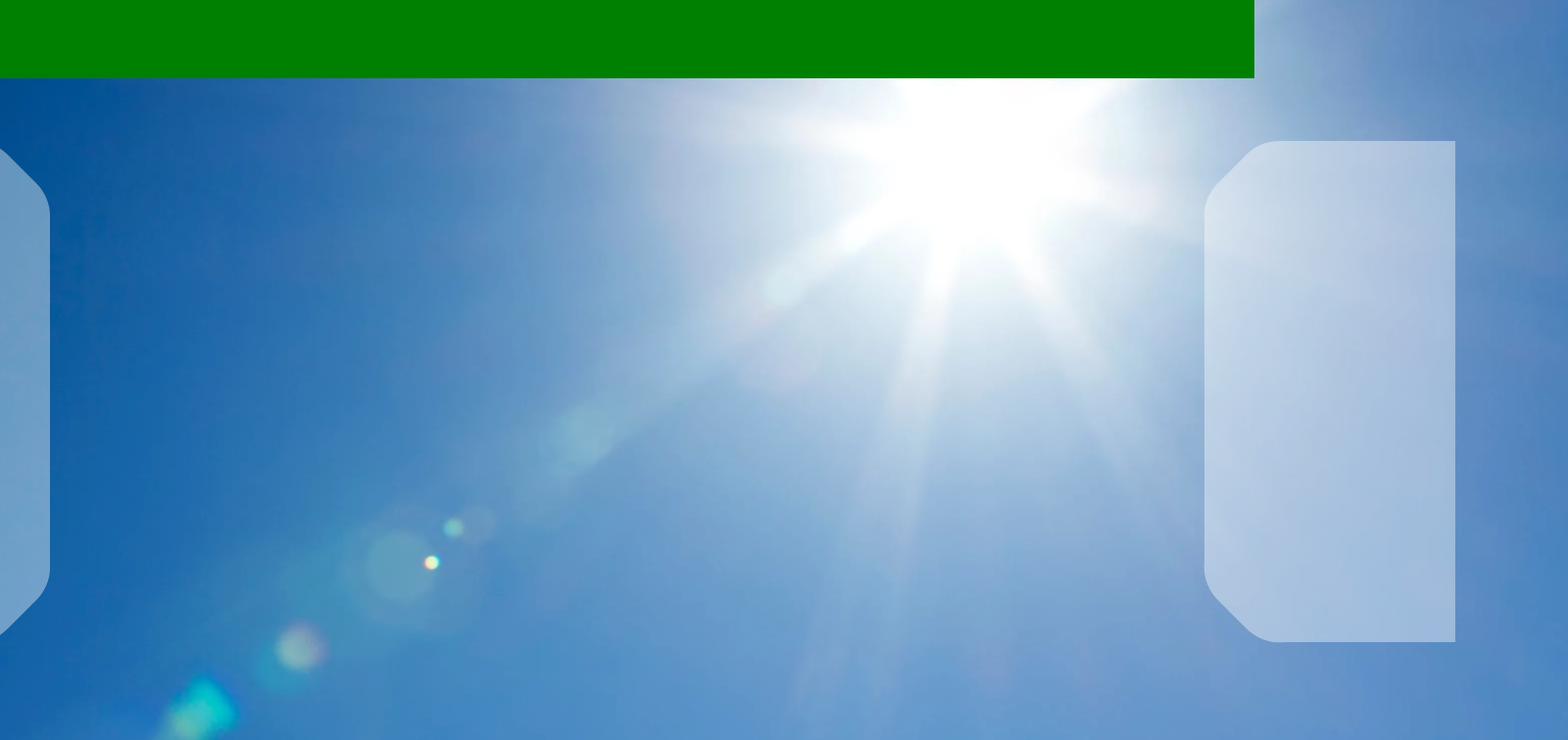
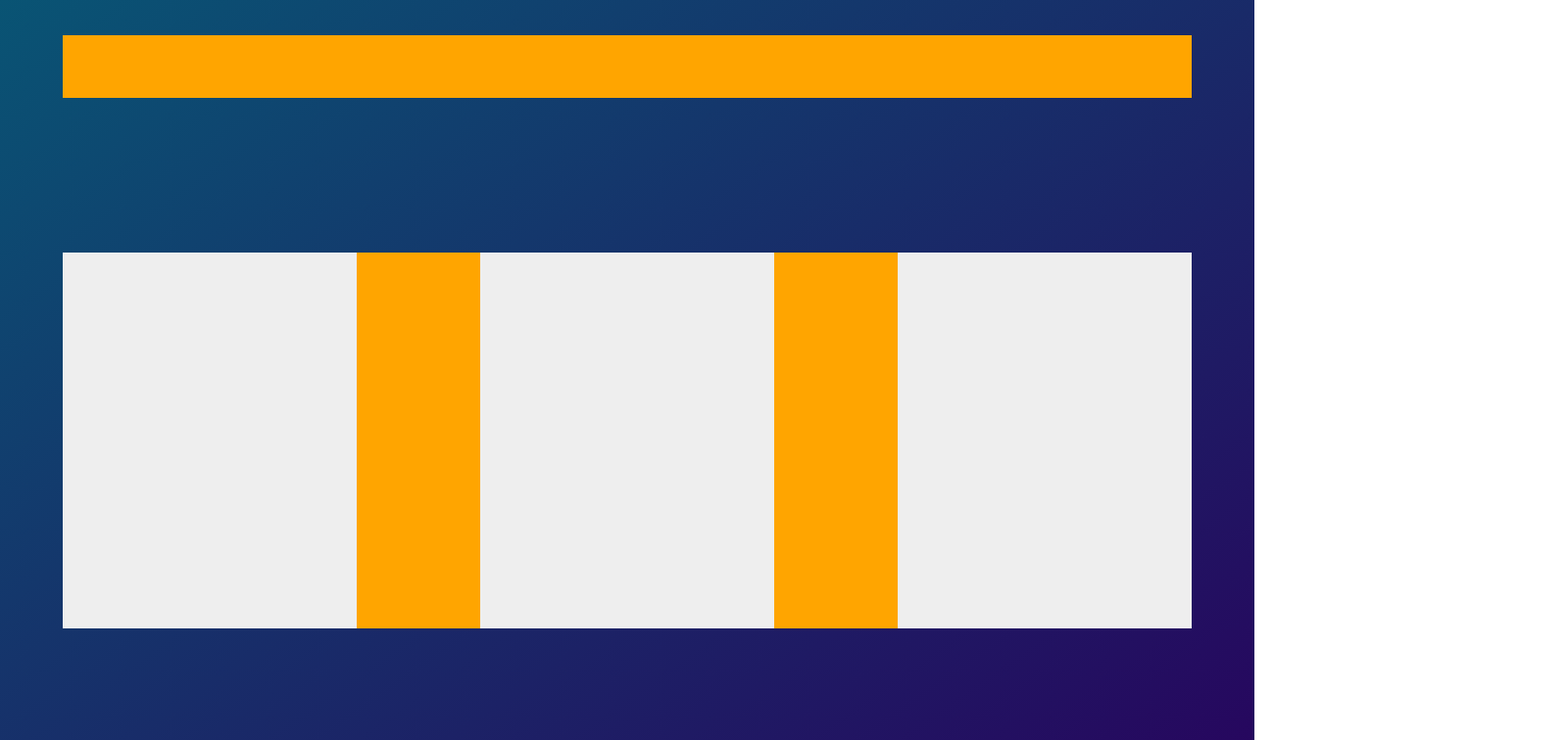
Before and after one commit to xPiccolinox/weather-app, a React (Create React App) app: page / in a window 1280 px wide. Shown: the top 756 px of the page at 98% size, 1600 px wide, since content can reach past the window. Built offline with nearby package versions, Linux system fonts and the light colour scheme.

Commit message:
Deleted: Both menus / Feat: New weather tiles concept

```diff
--- a/src/App.css
+++ b/src/App.css
@@ -1,29 +1,35 @@
+:root {
+  --WeatherTilesHeight: calc()
+}
 .App {
+  background: linear-gradient(145deg, rgba(9,84,116,1) 0%, rgba(39,5,94,1) 100%);
   display: flex;
   align-items: center;
   justify-content: center;
+  flex-direction: column;
   width: 100vw;
   height: 100vh;
 }
-.weatherBackground {
+.SearchBar {
+  background-color: orange;
   position: absolute;
-  min-width: 100vw;
-  min-height: 100vh;
-  pointer-events: none;
+  top: 0;
+  margin-top: 36px;
+  width: 90vw;
+  height: 64px;
 }
-.searchBar {
-  background-color: green;
-  display: block;
-  position: absolute;
-  width: 100vw;
-  height: 10vh;
-  top: 0;
+.WeatherTiles {
+  background-color: orange;
+  display: flex;
+  align-items: center;
+  justify-content: space-between;
+  flex-wrap: wrap;
+  position: relative;
+  margin-top: 100px;
+  width: 90vw;
+  height: 30vw;
+  min-width: 60vh;
+  min-height: 20vh;
+  max-width: 150vh;
+  max-height: 50vh;
 }
-.weather {
-  background-color: orange;
-  display: block;
-  position: relative;
-  width: 50vw;
-  height: 60vh;
-  filter: opacity(0);
-}
--- a/src/App.js
+++ b/src/App.js
@@ -1,7 +1,8 @@
 import './App.css';
 import { BrowserRouter, Routes, Route} from 'react-router-dom'
-import Menu from './Menu/Menu';
-import WeatherMenu from './WeatherMenu/WeatherMenu';
+// import Menu from './Menu/Menu';
+// import WeatherMenu from './WeatherMenu/WeatherMenu';
+import WeatherTile from './WeatherTile/WeatherTile';
 
 function App() {
 
@@ -9,15 +10,19 @@ function App() {
   return (
     <BrowserRouter>
       <div className="App">
-        <img className="weatherBackground" src="./images/weather.png"  alt="weather.png" />
-        <div className="searchBar">
+        <div className="SearchBar">
 
         </div>
-        <Menu />
-        <div className="weather">
+        <div className="WeatherTiles">
+          <WeatherTile />
+          <WeatherTile />
+          <WeatherTile />
+        </div>
+        {/* <div className="searchBar">
 
-        </div>
-        <WeatherMenu />
+        </div> */}
+        {/* <Menu /> */}
+        {/* <WeatherMenu /> */}
       </div>
     </BrowserRouter>
   );
--- /dev/null
+++ b/src/WeatherTile/WeatherTile.css
@@ -0,0 +1,8 @@
+.weatherTile {
+  background-color: #eee;
+  display: block;
+  flex-shrink: 0;
+  position: relative;
+  width: 26%;
+  height: 100%;
+}
--- /dev/null
+++ b/src/WeatherTile/WeatherTile.js
@@ -0,0 +1,11 @@
+import './WeatherTile.css'
+
+const WeatherTile = () => {
+  return(
+    <div className="weatherTile">
+
+    </div>
+  )
+}
+
+export default WeatherTile
```
